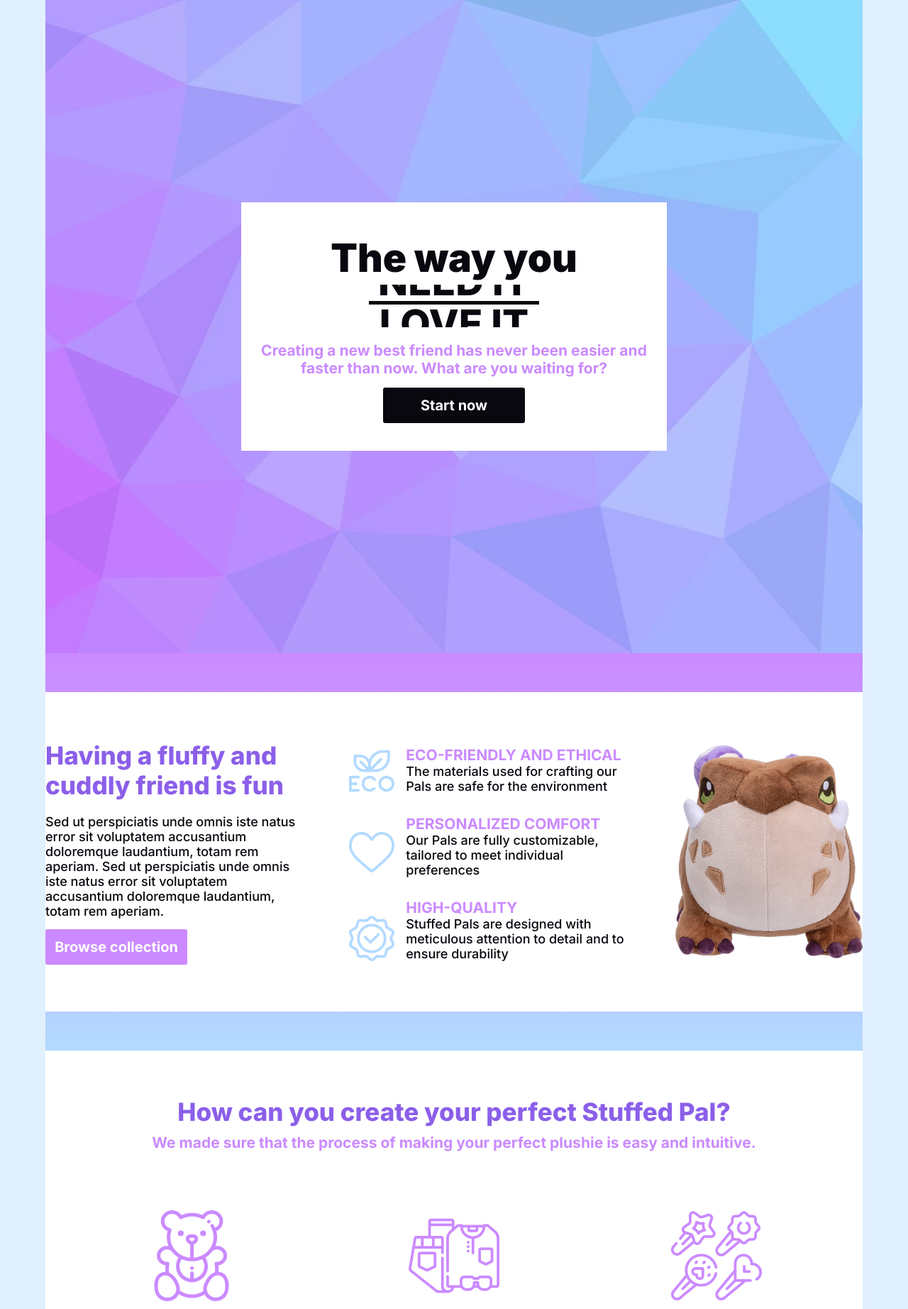
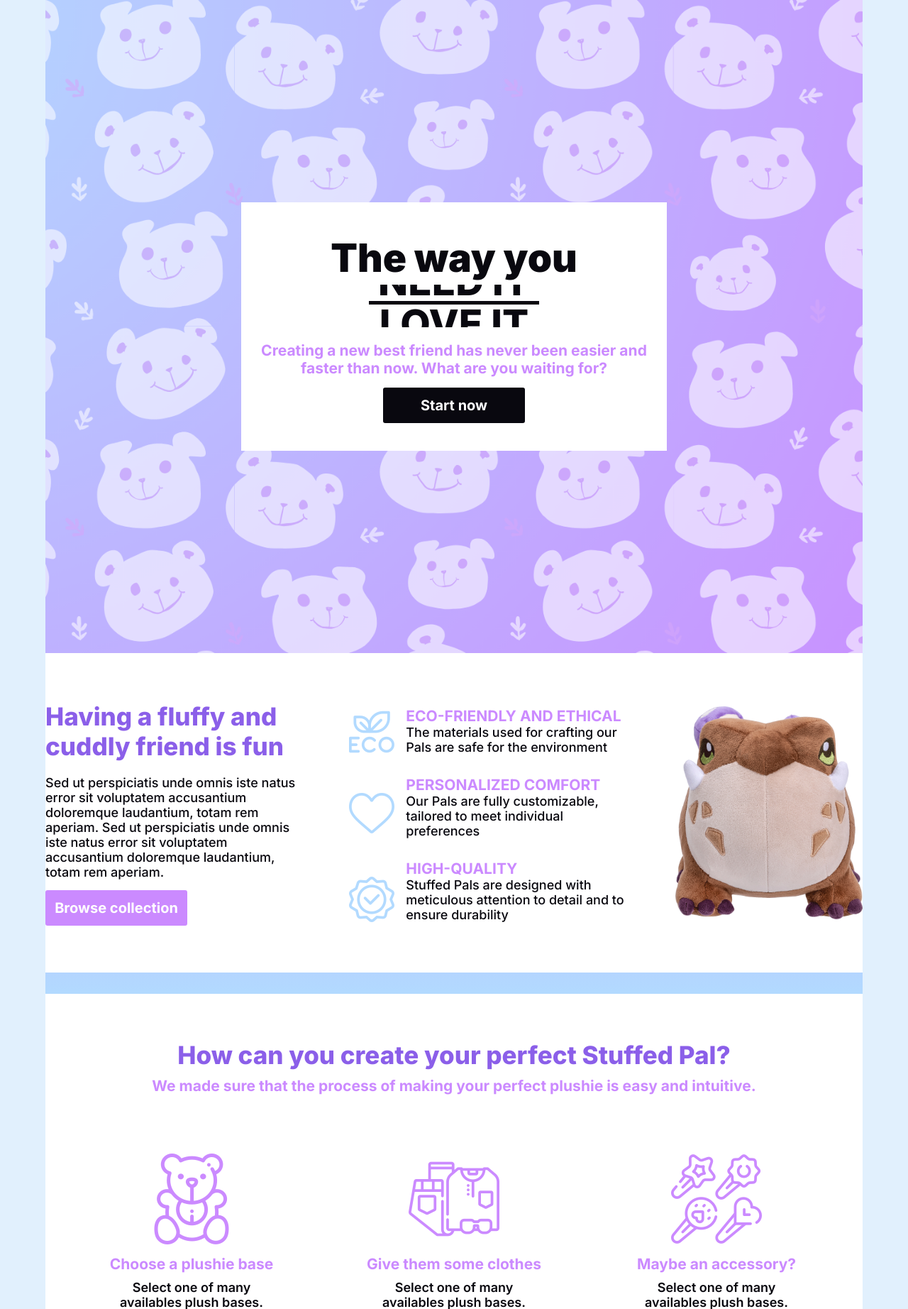
Before and after one commit to Eteiz/Stuffed_Pals_Site, a PHP site: page / in a window 1280 px wide. Shown: the part 80-1924 px from the top of the page at 71% size. Run offline with PHP 8.4, Linux system fonts and the light colour scheme.

Commit message:
Adding temporary background.jpg

```diff
--- a/styles.css
+++ b/styles.css
@@ -153,7 +153,7 @@ nav {
 /* ==================== INDEX.PHP ==================== */
 /*  TITULAR SECTION  */
 .index_page .titular_section {
-    background-image: url('img/background.jpg');
+    background-image: url('img/background.png');
     background-size: cover;
     background-position: center;
     background-repeat: no-repeat;
@@ -236,10 +236,7 @@ nav {
 }
 
 .index_page .presentation_section {
-    height: 500px;
     background: linear-gradient(to bottom, #CB8AFF, #B2DAFF);
-
-    padding-top: 30px;
     padding-bottom: 30px;
 }
 
@@ -375,7 +372,7 @@ nav {
 /* ==================== ABOUT_US.PHP ==================== */
 /*  TITULAR SECTION  */
 .titular_section {
-    background-image: url('img/background.jpg');
+    background-image: url('img/background.png');
     background-size: cover;
     background-position: center;
     background-repeat: no-repeat;
@@ -461,9 +458,6 @@ nav {
     height: 300px;
     padding: 15px 10px 5px 10px;
 }
-
-
-
 
 /* ==================== NEWSLETTER_THANKYOU.PHP / NEWSLETTER_ALREADYSUBSCRIBED.PHP ==================== */
 .newsletter_first_section,
```
Also changed, not shown: img/background.jpg (deleted), img/background.png (added).
